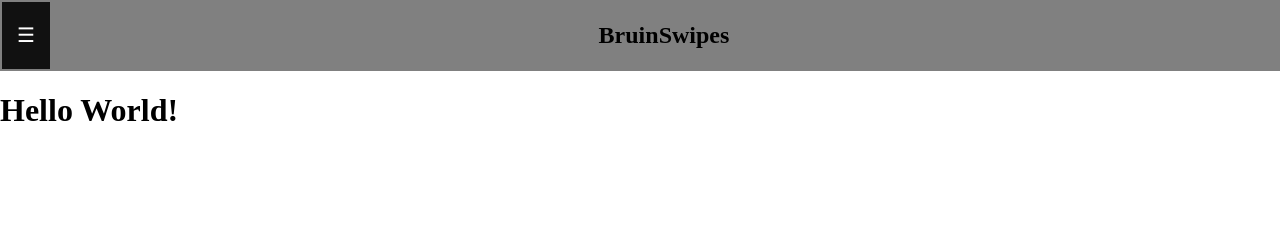
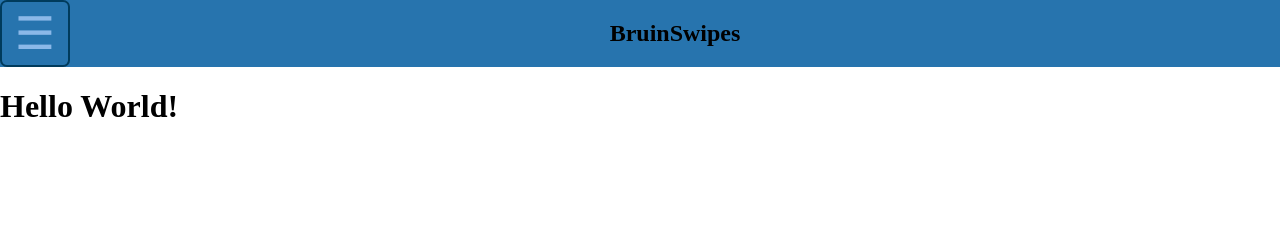
Before and after one commit to Nate-Fish/Bruin-Swipes, a website: page public/template.html in a window 1280 px wide. Drawn offline with Linux system fonts and the light colour scheme; no server answers.

Commit message:
Small Amend to Login Behavior and README update
	- Require users to be certified before they try to login
	- Update the README to include information for developers
	on how to handle fetch requests (for people replicating
	this project in the future or for current developers that
	may want to extend concepts learned in this project's development)

```diff
--- a/accounts.js
+++ b/accounts.js
@@ -261,6 +261,8 @@
         message = "ACCOUNT DOES NOT EXIST";
     } else if (!validPassword(password, accounts[0]["hash"], accounts[0]["salt"])) { // Password incorrect
         message = "INCORRECT PASSWORD";
+    } else if (!accounts[0]["certified"]) {
+        message = "UNCERTIFIED ACCOUNT. CHECK YOUR EMAIL."
     } else { // Account is good
         user_id = accounts[0]["_id"].toString();
         message = "LOGIN SUCCESSFUL";
--- a/public/css/default.css
+++ b/public/css/default.css
@@ -9,26 +9,18 @@
 }
 
 
-/* The sidebar menu */
 .sidebar {
     height: 100%;
-    /* 100% Full-height */
     width: 0;
-    /* 0 width - change this with JavaScript */
     position: fixed;
-    /* Stay in place */
     z-index: 1;
-    /* Stay on top */
     top: 0;
     left: 0;
-    background-color: #111;
-    /* Black*/
+    background-color: gold;
     overflow-x: hidden;
-    /* Disable horizontal scroll */
     padding-top: 60px;
-    /* Place content 60px from the top */
     transition: 0.5s;
-    /* 0.5 second transition effect to slide in the sidebar */
+
 }
 
 /* The sidebar links */
@@ -36,7 +28,7 @@
     padding: 8px 8px 8px 32px;
     text-decoration: none;
     font-size: 25px;
-    color: #818181;
+    color: #2774AE;
     display: block;
     transition: 0.3s;
 }
@@ -44,6 +36,7 @@
 /* When you mouse over the navigation links, change their color */
 .sidebar a:hover {
     color: #f1f1f1;
+    text-decoration: underline;
 }
 
 /* Position and style the close button (top right corner) */
@@ -57,27 +50,33 @@
 
 /* The button used to open the sidebar */
 .openbtn {
-    font-size: 20px;
+    font-size: 45px;
     cursor: pointer;
-    background-color: #111;
-    color: white;
-    padding: 10px 15px;
+    background-color: white;
+    color: #8bb8e8;
     border: none;
+    border-radius: 10%;
+    width: 70px;
+    border: 2px solid #003b5c;
+    background: transparent;
 }
 
 .openbtn:hover {
-    background-color: #444;
+    color: #2774ae;
+    background-color: #8bb8e8;
 }
 
 /* Style page content - use this if you want to push the page content to the right when you open the side navigation */
 #topMenu {
     transition: margin-left .5s;
     /* If you want a transition effect */
-    padding: 2px;
     display: flex;
     flex-flow: row nowrap;
     justify-content: space-between;
-    background-color: gray
+    background-color: #2774ae;
+
+    position: sticky;
+    top: 0;
 }
 
 /* On smaller screens, where height is less than 450px, change the style of the sidenav (less padding and a smaller font size) */
--- a/public/js/global.js
+++ b/public/js/global.js
@@ -106,15 +106,16 @@
         cursor: pointer;
         " onclick="logout()">Logout</button>
 
-        <a style="border: 1px solid blue;
-        background-color: beige;
-        border-radius: 40px;
+        <a style="border: 2px solid white;
+        background-color: #2774AE;
+        border-radius: 15px;
         color: black;
-        padding: .3rem .8rem;
+        padding: 0.3rem 0.8rem;
         transition: background-color 0.25s;
         outline: none;
         cursor: pointer;
         text-decoration: none;
+        font-size: 18px;
         " href="profile.html">
         <i class="fa fa-address-card"></i>  Welcome ` + signedIn.name +`!
         </a>`;
@@ -124,15 +125,21 @@
     } else {
         // TODO - Move this to CSS
         area.innerHTML = `
-        <a href="sign.html" style="border: 1px solid blue;
-        background-color: beige;
-        border-radius: 40px;
+        <a href="sign.html"
+        onmouseover = "this.style.backgroundColor = 'white';"
+        onmouseout = "this.style.backgroundColor = '#2774AE';"
+
+
+        style="border: 2px solid white;
+        background-color: #2774AE;
+        border-radius: 15px;
         color: black;
-        padding: .3rem .8rem;
+        padding: 0.3rem 0.8rem;
         transition: background-color 0.25s;
         outline: none;
         cursor: pointer;
-        text-decoration: none;"
+        text-decoration: none;
+        font-size: 18px;"
         >Sign Up / Login</a>
         `;
     }
```
Also changed, not shown: README.md.
